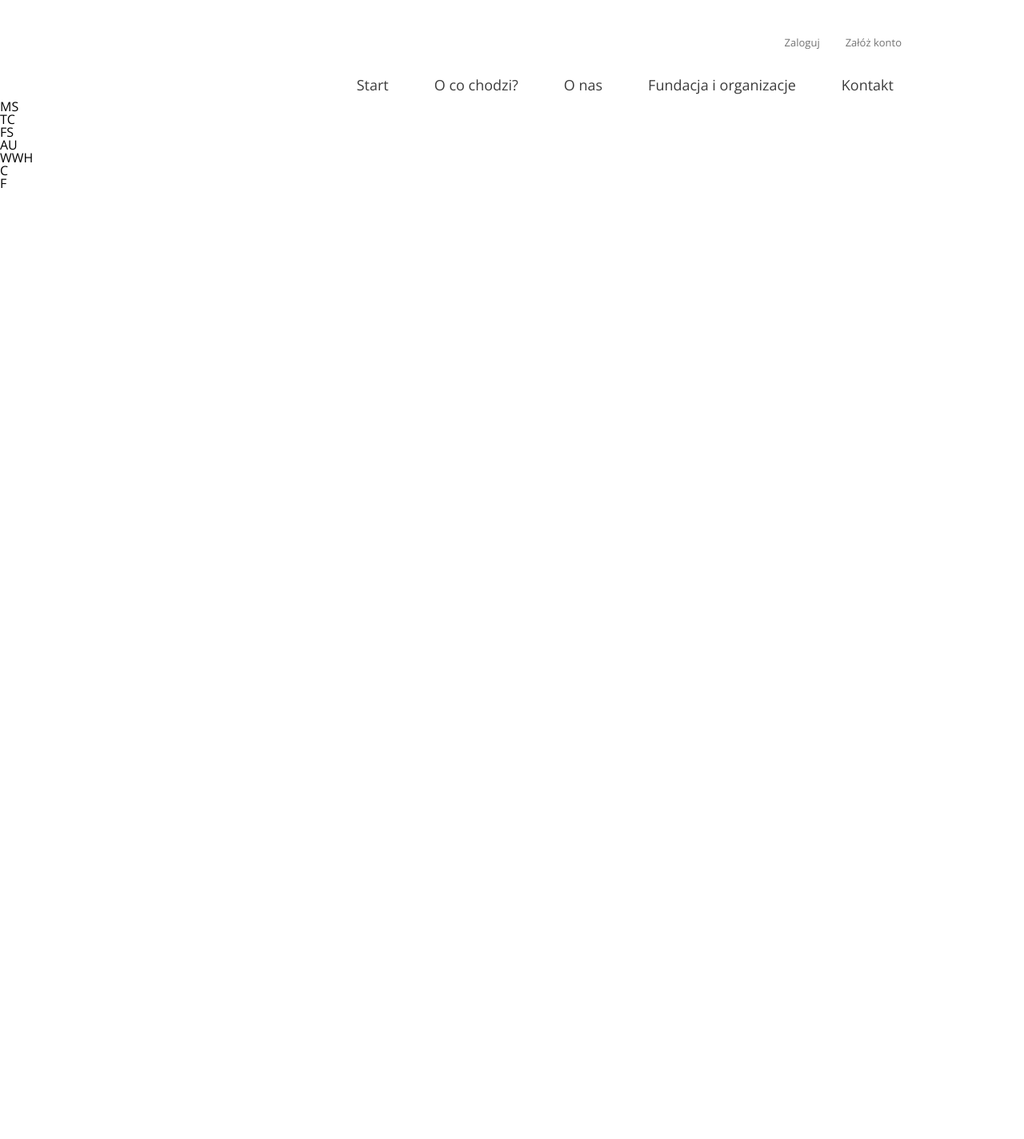
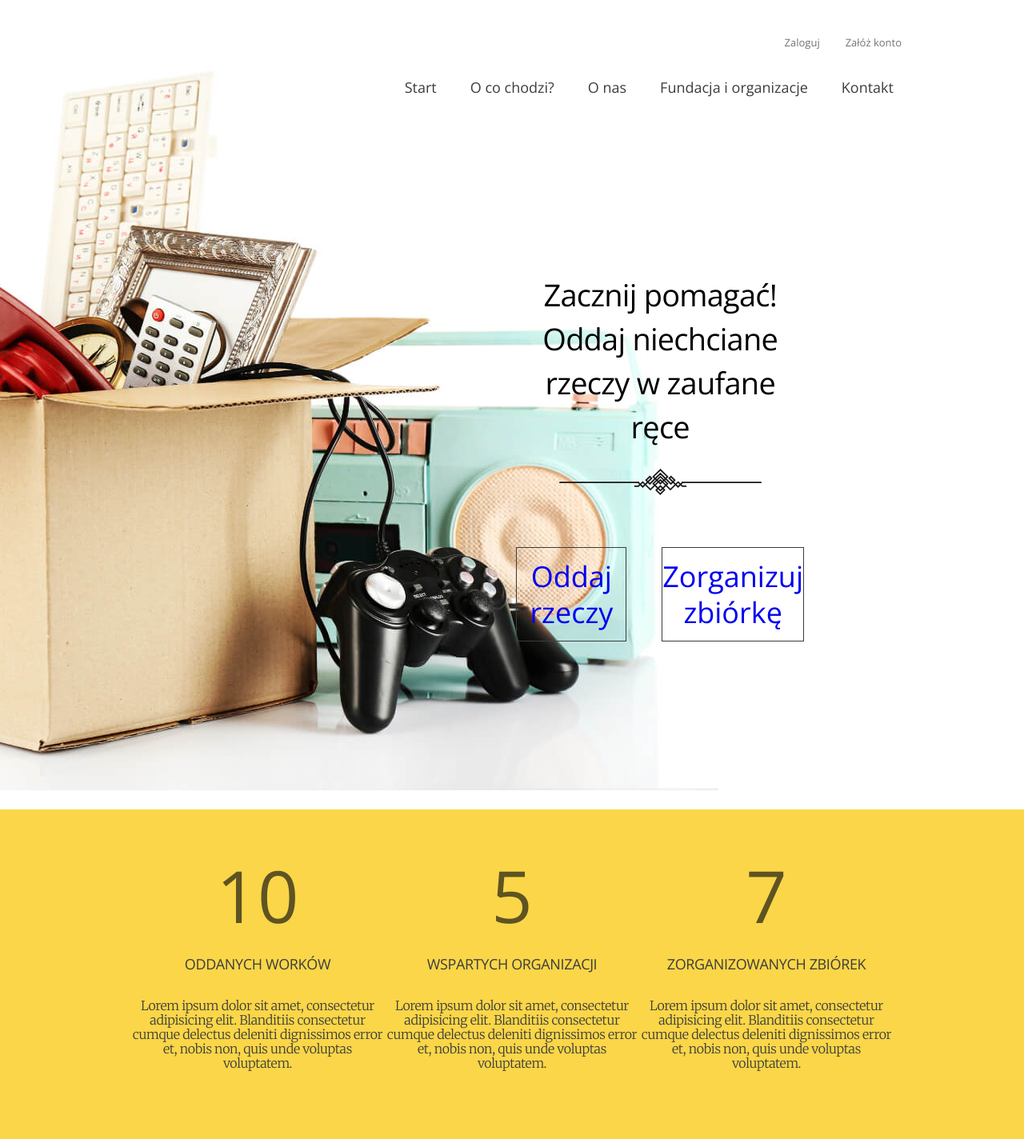
Before and after one commit to PiotrNikonczyk/portfolio-oddam, a React (Create React App) app: page / in a window 1280 px wide. Shown: the top 1424 px of the page at 80% size. Before the commit the page ends 800 px from the top, so only its background shows below. Built offline with nearby package versions, Linux system fonts and the light colour scheme.

Commit message:
Threee columns

```diff
--- a/src/components/Home.js
+++ b/src/components/Home.js
@@ -13,7 +13,7 @@ import {Footer} from "./Footer";
 export function Home() {
 
     return <>
-        <Header/>
+        {/*<Header/>*/}
         <MainSection />
         <ThreeColumns />
         <FourSteps />
--- a/src/components/MainSection.js
+++ b/src/components/MainSection.js
@@ -1,7 +1,25 @@
 import React from "react";
+import {Header} from "./Header";
+import imageSvg from '../assets/Decoration.svg'
+import image from '../assets/Home-Hero-Image.jpg'
 
 
-export function MainSection(){
+export function MainSection() {
 
-    return <h1>MS</h1>
+    return <>
+        <div className={"main_section"}>
+            <div className={"main_section_container"}>
+                <Header/>
+                <div className={"main_section_container_title"}>
+                    <h1>Zacznij pomagać!</h1>
+                    <h1>Oddaj niechciane rzeczy w zaufane ręce</h1>
+                    <img src={imageSvg} alt={"element dekoracyjny"}/>
+                    <div className={"main_section_container_links"}>
+                        <a href={"#"} className={"main_section_container_link"}>Oddaj rzeczy</a>
+                        <a href={"#"} className={"main_section_container_link"}>Zorganizuj zbiórkę</a>
+                    </div>
+                </div>
+            </div>
+        </div>
+    </>
 }
--- a/src/components/ThreeColumns.js
+++ b/src/components/ThreeColumns.js
@@ -1,7 +1,30 @@
 import React from "react";
 
 
-export function  ThreeColumns() {
+export function
 
-    return <h1>TC</h1>
+ThreeColumns() {
+
+    return <>
+        <div className={"three_columns_container"} >
+            <div className={"single_column"} >
+                <h2 className={"single_column_number"}>10</h2>
+                <h3 className={"single_column_title"}>oddanych worków</h3>
+                <p className={"single_column_description"}>Lorem ipsum dolor sit amet, consectetur adipisicing elit. Blanditiis consectetur cumque delectus deleniti dignissimos error et, nobis non, quis unde voluptas voluptatem.</p>
+
+            </div>
+            <div className={"single_column"} >
+                <h2 className={"single_column_number"}>5</h2>
+                <h3 className={"single_column_title"}>wspartych organizacji</h3>
+                <p className={"single_column_description"}>Lorem ipsum dolor sit amet, consectetur adipisicing elit. Blanditiis consectetur cumque delectus deleniti dignissimos error et, nobis non, quis unde voluptas voluptatem.</p>
+
+            </div>
+            <div className={"single_column"} >
+                <h2 className={"single_column_number"}>7</h2>
+                <h3 className={"single_column_title"}>zorganizowanych zbiórek</h3>
+                <p className={"single_column_description"}>Lorem ipsum dolor sit amet, consectetur adipisicing elit. Blanditiis consectetur cumque delectus deleniti dignissimos error et, nobis non, quis unde voluptas voluptatem.</p>
+
+            </div>
+        </div>
+    </>
 }
--- a/src/scss/_Header.scss
+++ b/src/scss/_Header.scss
@@ -1,10 +1,9 @@
 .header_navigation{
   padding-top: 37px;
-  margin-right: 142px;
   display: flex;
   flex-direction: column;
   align-items: flex-end;
-  gap: 17px;
+
 
   a {
     text-decoration: none;
@@ -16,7 +15,8 @@
 
 .header_navigation_account{
   display: flex;
-  gap: 10px;
+  margin-bottom: 17px;
+
 
 
   a{
@@ -24,6 +24,7 @@
     color: $accountLinkTekstColor;
     padding: 9px 10px;
     border: 1px solid white;
+    margin-left: 10px;
 
 
     &:hover{
@@ -37,17 +38,18 @@
 .header_navigation_anchor{
 
   display: flex;
-  gap: 15px;
+  justify-content: space-between;
 
 
   a{
-    font-size: 18px;
-    color: $menuLinkTekstColor;
+    font: normal normal normal 18px/24px Open Sans;
+    letter-spacing: 0px;
+    color: $basicColor;
     padding: 9px 20px;
     border: 1px solid white;
 
     &:hover{
-      border: 1px solid $menuLinkTekstColor;
+      border: 1px solid $basicColor;
     }
   }
 
--- /dev/null
+++ b/src/scss/_MainSection.scss
@@ -0,0 +1,70 @@
+.main_section{
+  width: 100vw;
+  display: flex;
+  justify-content: flex-end;
+
+  background-image: url("../assets/Home-Hero-Image.jpg");
+  background-size: auto auto;
+  background-repeat: no-repeat;
+  background-position: -470px;
+}
+
+.main_section_container{
+  display: flex;
+  flex-direction: column;
+  padding-right: 142px;
+  align-items: flex-end;
+  width: 53%;
+
+
+
+
+
+
+
+}
+
+.main_section_container_title{
+  width: 53%;
+  padding-right: 133px;
+  margin-top: 210px;
+  margin-bottom: 210px;
+  display: flex;
+  flex-direction: column;
+  align-items: center;
+
+  h1{
+    text-align: center;
+    font: normal normal normal 38px/55px Open Sans;
+    letter-spacing: -0.76px;
+  }
+
+  img{
+    margin-top: 25px;
+    margin-bottom: 65px;
+  }
+
+
+  .main_section_container_links{
+    width: 100%;
+    display: flex;
+    justify-content: space-between;
+    gap: 44px;
+
+
+    .main_section_container_link{
+      width: 100%;
+      text-align: center;
+      font: normal normal 300 36px/45px Open Sans;
+      letter-spacing: 0px;
+      text-decoration: none;
+      padding-top: 13px;
+      padding-bottom: 13px;
+      border: 0.75px solid $basicColor;
+    }
+  }
+
+
+
+
+}
--- /dev/null
+++ b/src/scss/_ThreeColumns.scss
@@ -0,0 +1,46 @@
+@import "./settings/fonts";
+@import "./settings/colors";
+
+
+.three_columns_container{
+  width: 100vw;
+  background-color: #FAD648;
+  display: flex;
+  justify-content: space-between;
+
+  padding: 46px 163px 86px 163px;
+  box-sizing: border-box;
+}
+
+.single_column{
+  width: 334px;
+  display: flex;
+  flex-direction: column;
+  align-items: center;
+
+
+  .single_column_number{
+    text-align: center;
+    font: normal normal 300 90px/122px $font-base;
+    letter-spacing: 0px;
+    color: $statisticNumber;
+  }
+
+  .single_column_title{
+    text-align: left;
+    font: normal normal normal 18px/30px $font-base;
+    letter-spacing: -0.36px;
+    text-transform: uppercase;
+    color: $basicColor;
+    margin-top: 10px;
+    margin-bottom: 28px;
+  }
+
+  .single_column_description{
+    text-align: center;
+    font: normal normal 300 16px/18px $font-alt;
+    letter-spacing: -0.32px;
+    color: $basicColor;
+  }
+
+}
--- a/src/scss/main.scss
+++ b/src/scss/main.scss
@@ -5,3 +5,5 @@
 @import url('https://fonts.googleapis.com/css2?family=Merriweather:wght@300&display=swap');
 
 @import "./Header";
+@import "./MainSection";
+@import "ThreeColumns";
--- a/src/scss/settings/_colors.scss
+++ b/src/scss/settings/_colors.scss
@@ -1,5 +1,5 @@
 $kolor1: #F0F1F1;
-$kolor2: #5E5322;
+$statisticNumber: #5E5322;
 $yellowBorderColor: #FAD648;
 $accountLinkTekstColor: #737373;
-$menuLinkTekstColor: #3C3C3C;
+$basicColor: #3C3C3C;
```
